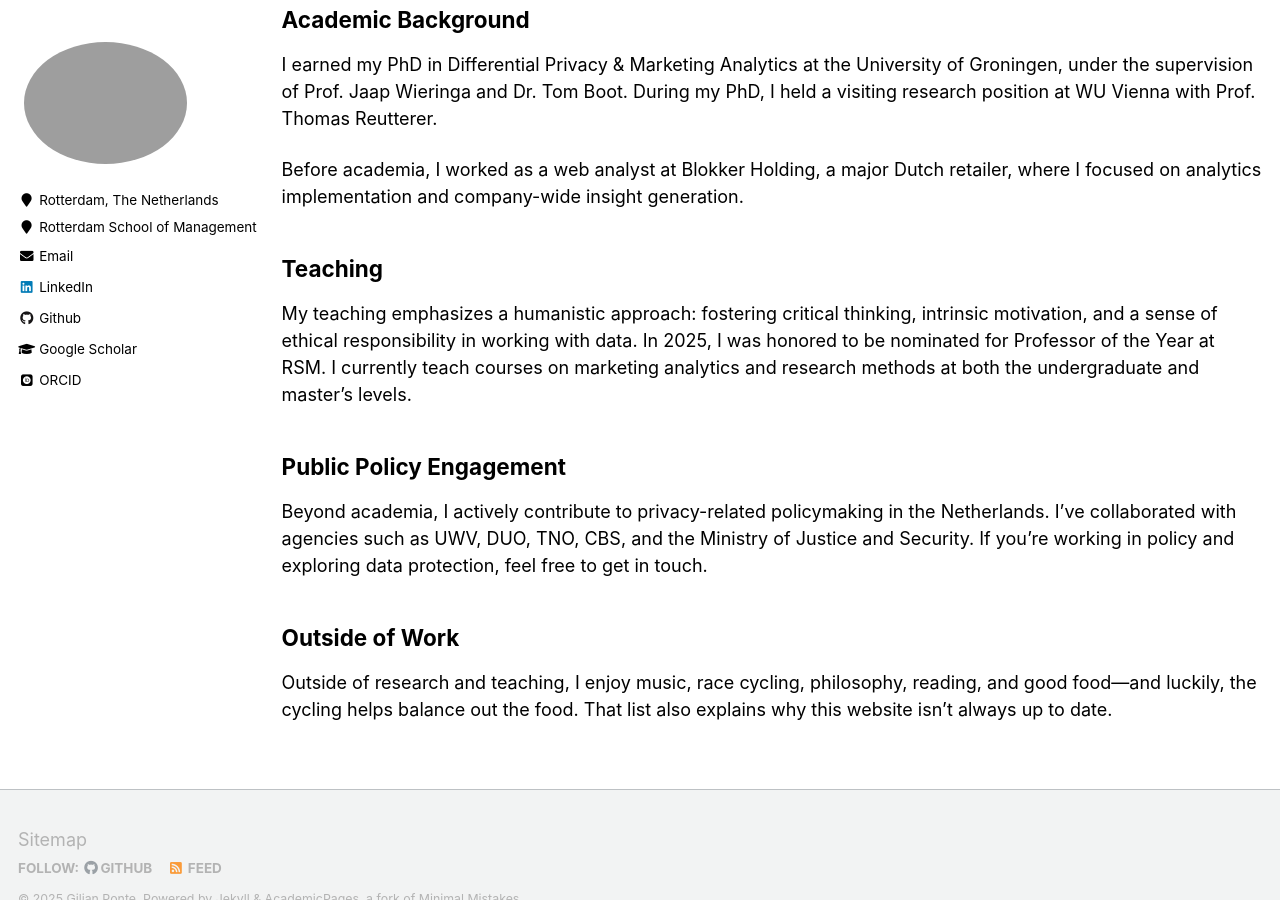
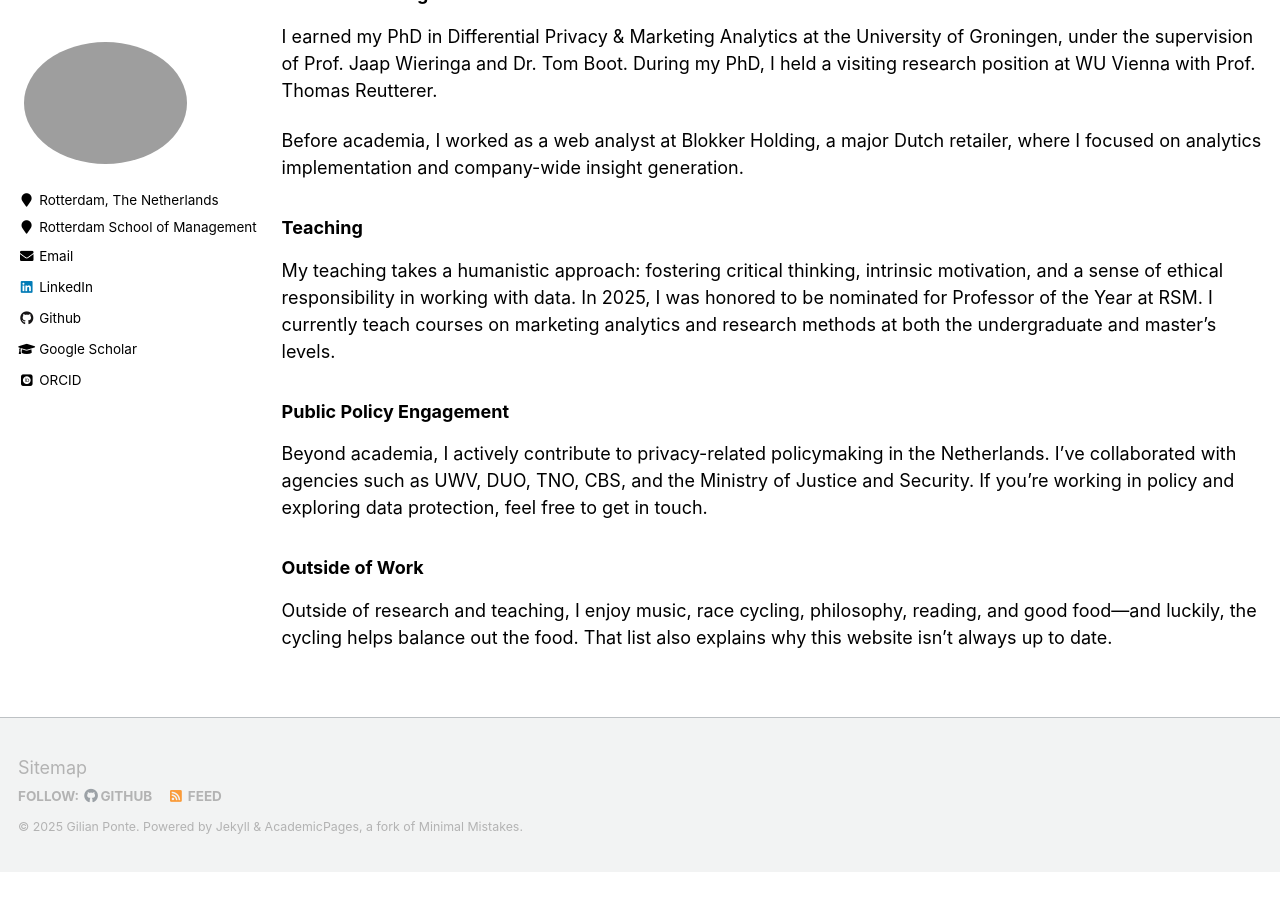
Before and after one commit to GilianPonte/gilianponte.github.io, a Jekyll site: the page built from _pages/year-archive.md, in a window 1280 px wide and 900 px high, scrolled down 531 px. Built offline with Jekyll 4.4.1, drawn with Linux system fonts in a browser that asks for light colours; some web fonts are replaced; after the commit the page ends 1403 px from its top, so only the background shows below that.

Commit message:
Update year-archive.md

```diff
--- a/_pages/year-archive.md
+++ b/_pages/year-archive.md
@@ -10,26 +10,26 @@ redirect_from:
 
 Hi there! I'm Gilian Ponte, an Assistant Professor of Marketing at the Rotterdam School of Management, Erasmus University Rotterdam.
 
-## Research
+### Research
 
 My research focuses on marketing analytics and privacy, with a particular interest in differential privacy, econometrics, and machine learning. I explore how to balance data privacy with the ability to derive meaningful insights—both for academic theory and practical applications.
 
 One of my recent papers was a Best Paper Award finalist at the International Journal of Research in Marketing (2024), and my PhD dissertation was recognized with the EMAC Doctoral Dissertation Award. I'm currently developing methods to quantify and manage privacy risks in experimental and modeling contexts, supported by grants from Google and other partners.
 
-## Academic Background
+### Academic Background
 
 I earned my PhD in Differential Privacy & Marketing Analytics at the University of Groningen, under the supervision of Prof. Jaap Wieringa and Dr. Tom Boot. During my PhD, I held a visiting research position at WU Vienna with Prof. Thomas Reutterer.
 
 Before academia, I worked as a web analyst at Blokker Holding, a major Dutch retailer, where I focused on analytics implementation and company-wide insight generation.
 
-## Teaching
+### Teaching
 
-My teaching emphasizes a humanistic approach: fostering critical thinking, intrinsic motivation, and a sense of ethical responsibility in working with data. In 2025, I was honored to be nominated for Professor of the Year at RSM. I currently teach courses on marketing analytics and research methods at both the undergraduate and master's levels.
+My teaching takes a humanistic approach: fostering critical thinking, intrinsic motivation, and a sense of ethical responsibility in working with data. In 2025, I was honored to be nominated for Professor of the Year at RSM. I currently teach courses on marketing analytics and research methods at both the undergraduate and master's levels.
 
-## Public Policy Engagement
+### Public Policy Engagement
 
 Beyond academia, I actively contribute to privacy-related policymaking in the Netherlands. I’ve collaborated with agencies such as UWV, DUO, TNO, CBS, and the Ministry of Justice and Security. If you're working in policy and exploring data protection, feel free to get in touch.
 
-## Outside of Work
+### Outside of Work
 
 Outside of research and teaching, I enjoy music, race cycling, philosophy, reading, and good food—and luckily, the cycling helps balance out the food. That list also explains why this website isn’t always up to date.
```
